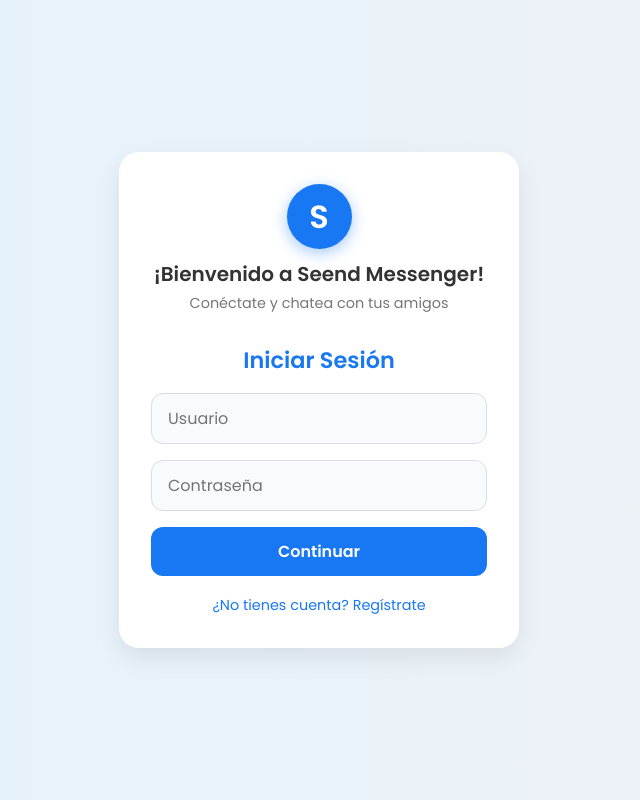
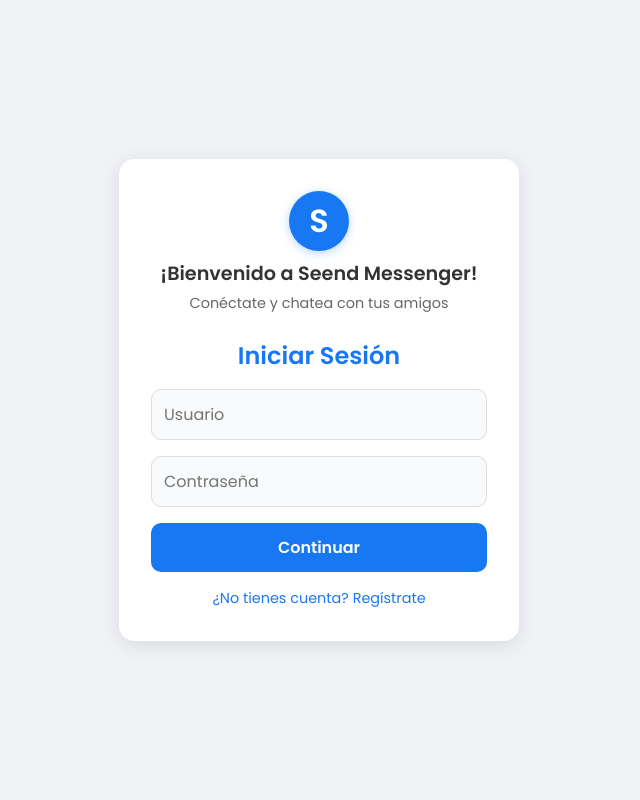
Before and after one commit to orrodguez19/Seend, a Flask app: page / in a window 1280 px wide. Shown: the whole page, without its empty margins (321-961 px from the left). Run offline with Flask 3, Linux system fonts and the light colour scheme.

Commit message:
Actualizar auth.html

```diff
--- a/templates/auth.html
+++ b/templates/auth.html
@@ -15,7 +15,7 @@
     }
 
     body {
-      background: linear-gradient(to right, #e3f2fd, #f0f2f5);
+      background: #f0f2f5;
       display: flex;
       justify-content: center;
       align-items: center;
@@ -24,34 +24,29 @@
     }
 
     .container {
-      background: #fff;
+      background: white;
       padding: 2rem;
-      border-radius: 20px;
-      box-shadow: 0 10px 25px rgba(0, 0, 0, 0.08);
+      border-radius: 15px;
+      box-shadow: 0 4px 20px rgba(0,0,0,0.1);
       width: 100%;
       max-width: 400px;
-      animation: fadeIn 0.6s ease;
-      transition: transform 0.3s;
       position: relative;
+      animation: fadeIn 0.5s ease-in-out;
     }
 
     @keyframes fadeIn {
-      from { opacity: 0; transform: translateY(30px); }
+      from { opacity: 0; transform: translateY(-20px); }
       to { opacity: 1; transform: translateY(0); }
-    }
-
-    .container:hover {
-      transform: translateY(-2px);
     }
 
     .welcome {
       text-align: center;
-      margin-bottom: 1.8rem;
+      margin-bottom: 1.5rem;
     }
 
     .avatar {
-      width: 65px;
-      height: 65px;
+      width: 60px;
+      height: 60px;
       border-radius: 50%;
       background: #1877f2;
       color: white;
@@ -60,20 +55,20 @@
       justify-content: center;
       font-size: 2rem;
       font-weight: 600;
-      margin: 0 auto 0.6rem;
-      box-shadow: 0 4px 15px rgba(24, 119, 242, 0.4);
+      margin: 0 auto 0.5rem;
+      box-shadow: 0 2px 10px rgba(24, 119, 242, 0.3);
     }
 
     .welcome-text {
       color: #333;
-      font-size: 1.25rem;
+      font-size: 1.2rem;
       font-weight: 600;
     }
 
     .welcome-subtext {
-      color: #777;
+      color: #666;
       font-size: 0.9rem;
-      margin-top: 0.25rem;
+      margin-top: 0.3rem;
     }
 
     h2 {
@@ -81,36 +76,33 @@
       color: #1877f2;
       margin-bottom: 1rem;
       font-weight: 600;
-      font-size: 1.4rem;
-      transition: all 0.3s;
     }
 
     form {
       display: flex;
       flex-direction: column;
-      transition: all 0.3s;
     }
 
     input {
       margin-bottom: 1rem;
-      padding: 0.75rem 1rem;
+      padding: 0.75rem;
       border: 1px solid #ddd;
-      border-radius: 12px;
+      border-radius: 10px;
       font-size: 1rem;
       background: #f9fafb;
-      transition: border-color 0.3s, box-shadow 0.3s;
+      transition: border-color 0.3s;
     }
 
     input:focus {
       outline: none;
       border-color: #1877f2;
-      box-shadow: 0 0 6px rgba(24, 119, 242, 0.3);
+      box-shadow: 0 0 5px rgba(24, 119, 242, 0.3);
     }
 
     button {
       padding: 0.75rem;
       border: none;
-      border-radius: 12px;
+      border-radius: 10px;
       background: #1877f2;
       color: white;
       font-size: 1rem;
@@ -120,13 +112,13 @@
     }
 
     button:hover {
-      background: #1664c4;
-      transform: translateY(-1px);
+      background: #155dc0;
+      transform: scale(1.02);
     }
 
     .toggle-link {
       text-align: center;
-      margin-top: 1.2rem;
+      margin-top: 1rem;
       color: #1877f2;
       cursor: pointer;
       font-size: 0.9rem;
@@ -190,12 +151,14 @@
 
     <h2 id="form-title">Iniciar Sesión</h2>
 
-    <div class="error" id="error" style="display:none;"></div>
+    {% if error %}
+      <div class="error">{{ error }}</div>
+    {% endif %}
 
-    <form id="auth-form">
-      <input type="text" id="username" name="username" placeholder="Usuario" required>
-      <input type="password" id="password" name="password" placeholder="Contraseña" required>
-      <button type="submit" id="submit-btn">Continuar</button>
+    <form id="auth-form" method="POST" action="/login">
+      <input type="text" name="username" placeholder="Usuario" required>
+      <input type="password" name="password" placeholder="Contraseña" required>
+      <button type="submit">Continuar</button>
     </form>
 
     <div class="toggle-link" onclick="toggleForm()">¿No tienes cuenta? Regístrate</div>
@@ -205,56 +168,22 @@
     let isLogin = true;
 
     function toggleForm() {
+      const form = document.getElementById('auth-form');
       const title = document.getElementById('form-title');
       const toggle = document.querySelector('.toggle-link');
-      const error = document.getElementById('error');
-      error.style.display = 'none';
 
       if (isLogin) {
+        form.action = "/register";
         title.textContent = "Registro";
         toggle.textContent = "¿Ya tienes cuenta? Inicia sesión";
       } else {
+        form.action = "/login";
         title.textContent = "Iniciar Sesión";
         toggle.textContent = "¿No tienes cuenta? Regístrate";
       }
 
       isLogin = !isLogin;
     }
-
-    document.getElementById('auth-form').addEventListener('submit', async function (e) {
-      e.preventDefault();
-
-      const username = document.getElementById('username').value.trim();
-      const password = document.getElementById('password').value.trim();
-      const endpoint = isLogin ? '/login' : '/register';
-      const loading = document.getElementById('loading');
-      const errorBox = document.getElementById('error');
-
-      loading.style.display = 'flex';
-      errorBox.style.display = 'none';
-
-      try {
-        const response = await fetch(endpoint, {
-          method: 'POST',
-          headers: { 'Content-Type': 'application/json' },
-          body: JSON.stringify({ username, password }),
-        });
-
-        const result = await response.json();
-        loading.style.display = 'none';
-
-        if (result.success) {
-          window.location.href = "/chat";
-        } else {
-          errorBox.textContent = result.error || "Error desconocido";
-          errorBox.style.display = 'block';
-        }
-      } catch (err) {
-        loading.style.display = 'none';
-        errorBox.textContent = "Error de conexión";
-        errorBox.style.display = 'block';
-      }
-    });
   </script>
 </body>
 </html>
```
Also changed, not shown: other parts of templates/auth.html (+4 -35 lines).
